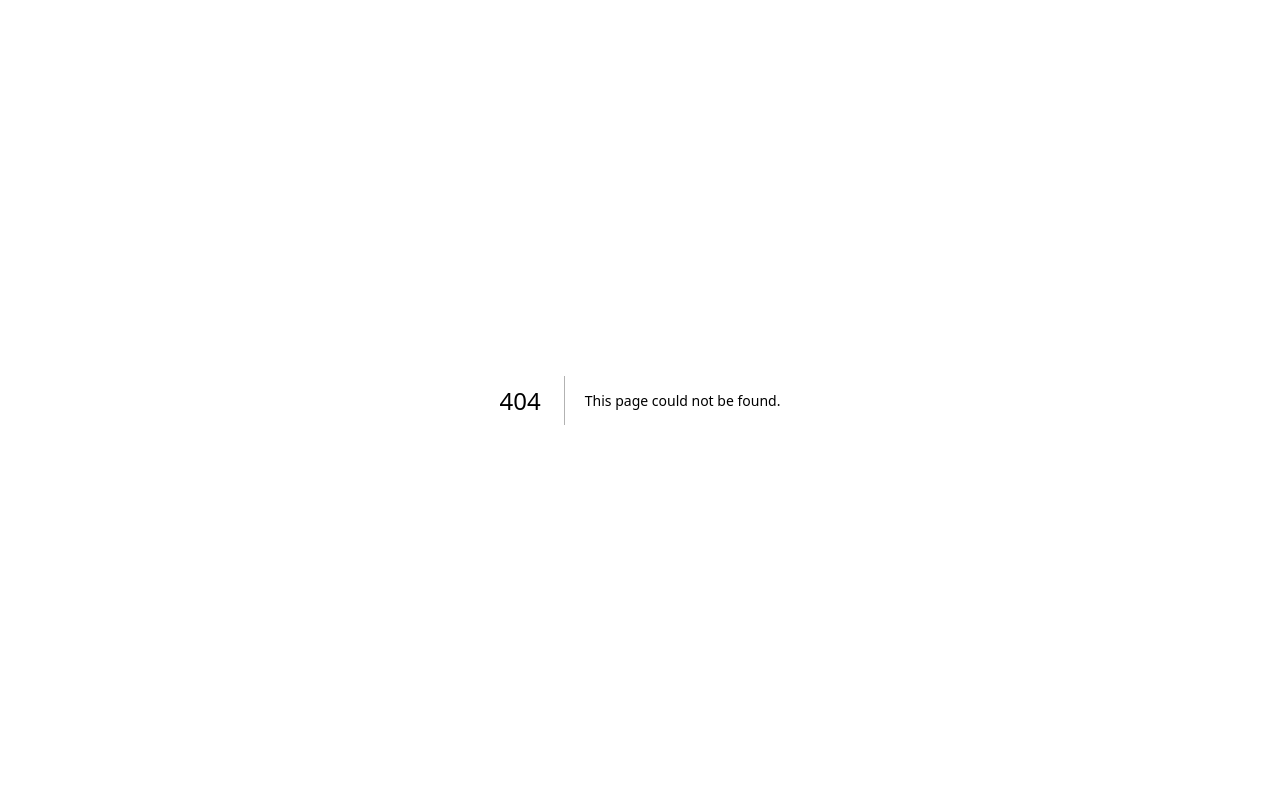
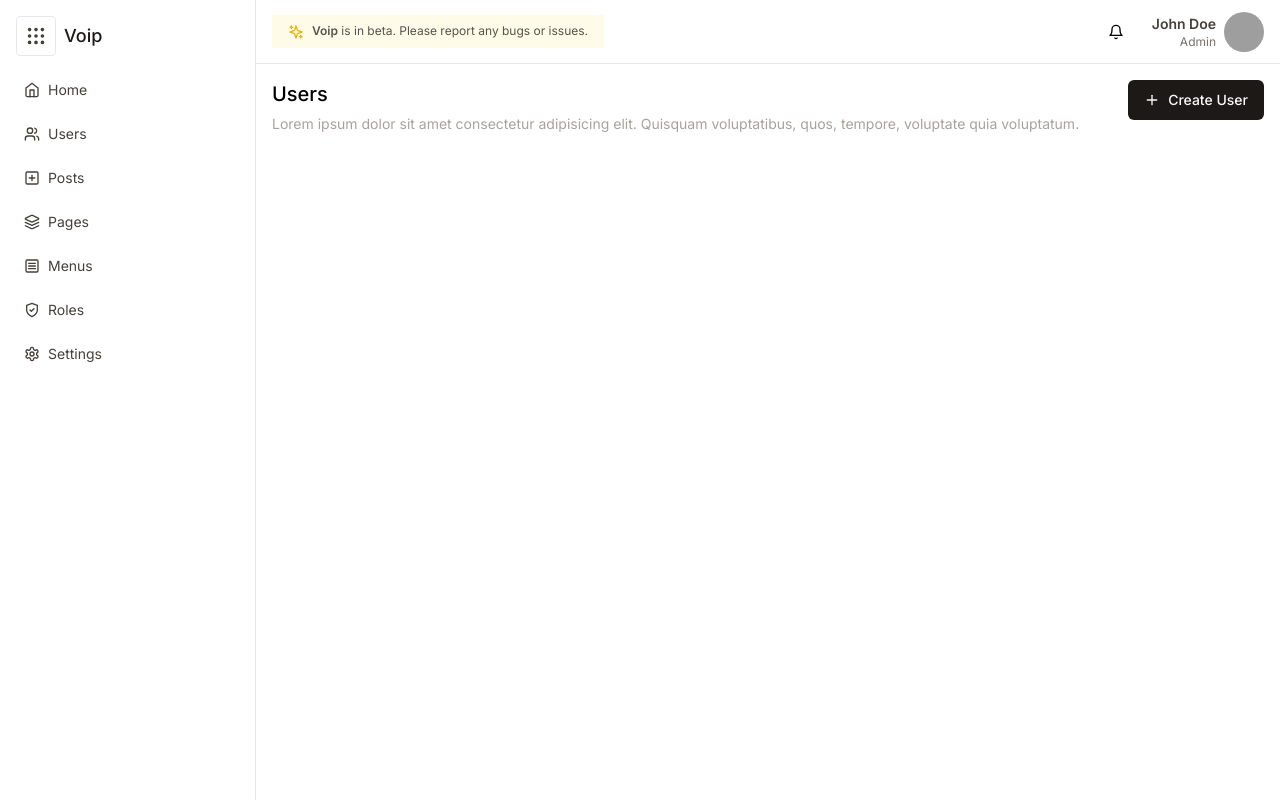
Before and after one commit to emirrtopaloglu/voip-client, a Next.js app: page /admin/users in a window 1280 px wide. Before the commit this address had no page. Built offline with nearby package versions, Linux system fonts and the light colour scheme; grey boxes are pictures that could not be loaded.

Commit message:
added pages

```diff
--- /dev/null
+++ b/app/admin/posts/page.tsx
@@ -0,0 +1,22 @@
+import { Button } from "@/components/ui/button";
+import { Plus } from "lucide-react";
+
+export default function PostsPage() {
+  return (
+    <section id="posts-page">
+      <div className="flex justify-between">
+        <div>
+          <h1 className="text-xl font-medium mb-1">Posts</h1>
+          <p className="text-sm text-stone-400 leading-6">
+            Lorem ipsum dolor sit amet consectetur adipisicing elit. Quisquam
+            voluptatibus, quos, tempore, voluptate quia voluptatum.
+          </p>
+        </div>
+        <Button>
+          <Plus size={16} className="inline-block mr-2" />
+          Create Post
+        </Button>
+      </div>
+    </section>
+  );
+}
--- /dev/null
+++ b/app/admin/users/page.tsx
@@ -0,0 +1,22 @@
+import { Button } from "@/components/ui/button";
+import { Plus } from "lucide-react";
+
+export default function UsersPage() {
+  return (
+    <section id="users-page">
+      <div className="flex justify-between">
+        <div>
+          <h1 className="text-xl font-medium mb-1">Users</h1>
+          <p className="text-sm text-stone-400 leading-6">
+            Lorem ipsum dolor sit amet consectetur adipisicing elit. Quisquam
+            voluptatibus, quos, tempore, voluptate quia voluptatum.
+          </p>
+        </div>
+        <Button>
+          <Plus size={16} className="inline-block mr-2" />
+          Create User
+        </Button>
+      </div>
+    </section>
+  );
+}
--- a/components/layout/sidebar-left.tsx
+++ b/components/layout/sidebar-left.tsx
@@ -11,6 +11,7 @@ import {
   Settings,
   ShieldCheck,
   User2,
+  Users,
 } from "lucide-react";
 import Link from "next/link";
 
@@ -40,6 +41,15 @@ export default function SidebarLeft() {
               >
                 <Home size={16} className="inline-block mr-2" />
                 Home
+              </Link>
+            </li>
+            <li className="block">
+              <Link
+                href="/admin/users"
+                className="text-stone-700 text-sm hover:bg-stone-100 p-2 cursor-pointer duration-200 rounded flex items-center"
+              >
+                <Users size={16} className="inline-block mr-2" />
+                Users
               </Link>
             </li>
             <li className="block">
```
